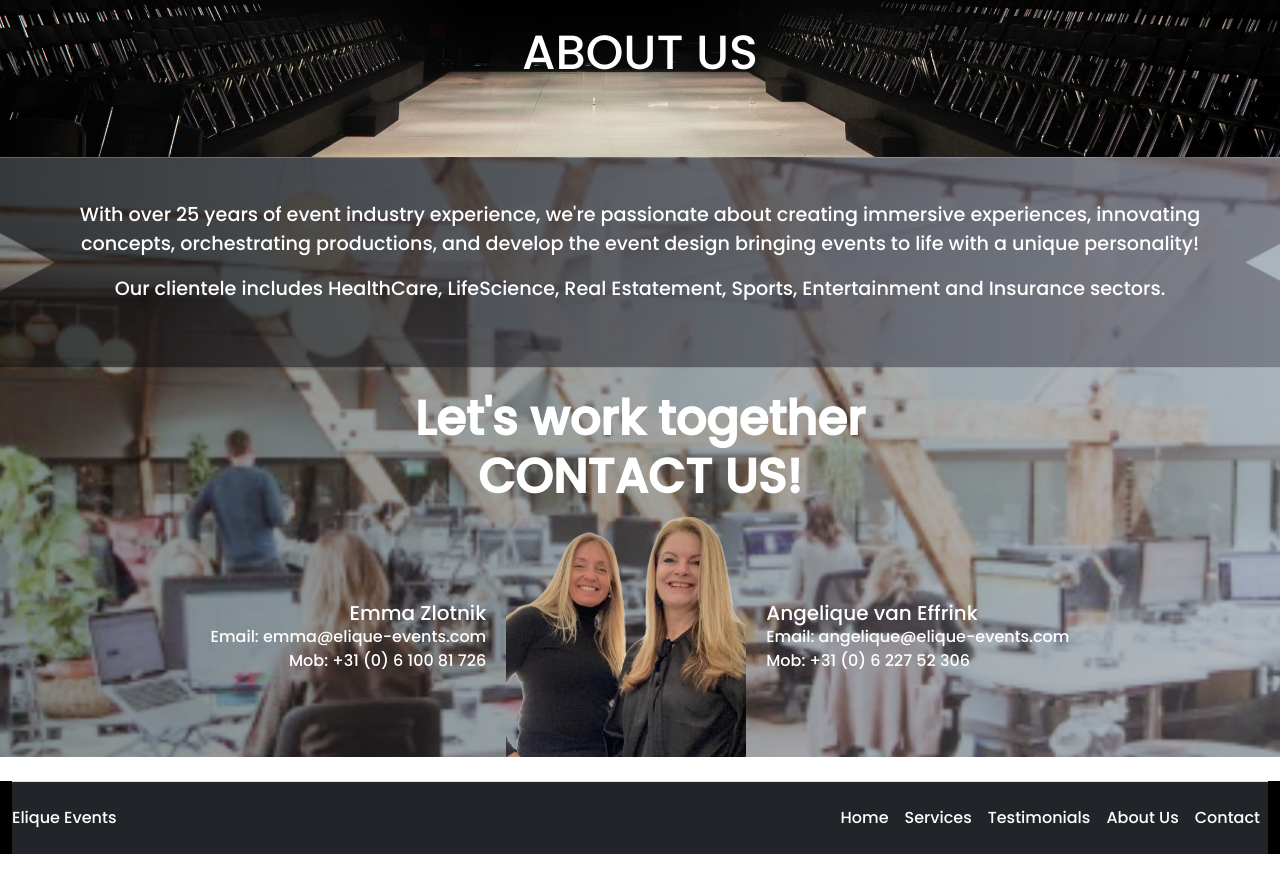
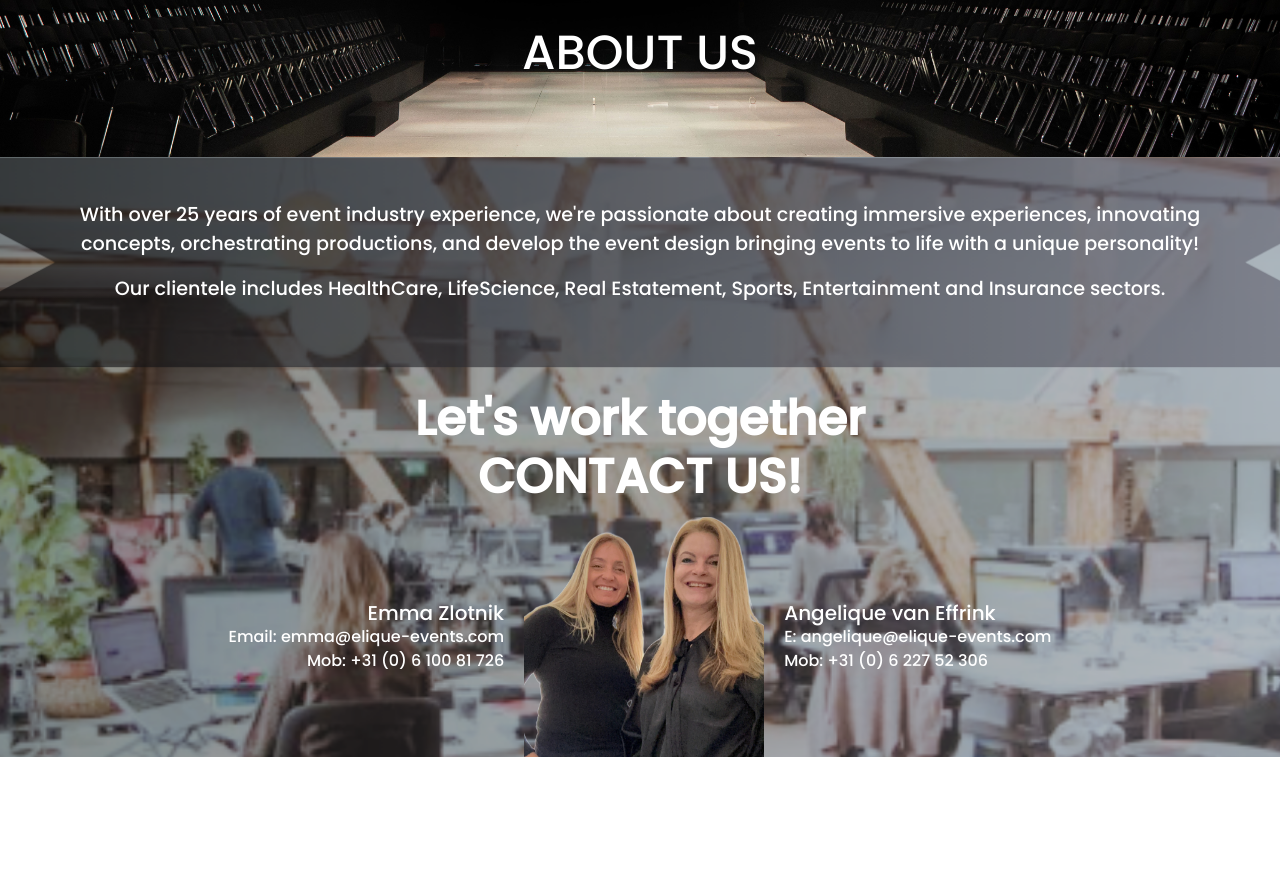
Before and after one commit to louisdasselaar/elique, a plain HTML site: page index.html in a window 1280 px wide. Shown: the part 2291-3169 px from the top of the page. After the commit the page ends 3048 px from the top, so only its background shows below. Drawn offline with nearby package versions, Linux system fonts and the light colour scheme; a web font is replaced by a local one.

Commit message:
Geen footer

```diff
--- a/index.html
+++ b/index.html
@@ -228,36 +228,13 @@
         <div class="contactAngelique">
           <div class="contact">
             <h5>Angelique van Effrink</h5>
-            <p>Email: angelique@elique-events.com</p>
+            <p>E: angelique@elique-events.com</p>
             <p>Mob: +31 (0) 6 227 52 306</p>
           </div>
         </div>
       </div>
     </div>
   </main>
-
-  <!-- Footer -->
-  <div class="footer">
-    <div class="container-fluid"> <!-- Veranderd naar container-fluid -->
-      <footer class="d-flex flex-wrap justify-content-between align-items-center py-3 my-4 border-top bg-dark text-white"> <!-- bg-dark en text-white toegevoegd -->
-        <p class="col-md-4 mb-0">Elique Events</p> <!-- text-muted verwijderd -->
-
-        <a href="/" class="col-md-2 d-flex align-items-center justify-content-center mb-3 mb-md-0 me-md-auto link-light text-decoration-none"> <!-- link-dark veranderd naar link-light -->
-          <svg class="bi me-2" width="40" height="32"><use xlink:href="#bootstrap"></use></svg>
-        </a>
-
-        <ul class="nav col-md-5 justify-content-end">
-          <li class="nav-item"><a href="#" class="nav-link px-2 text-white">Home</a></li> <!-- text-muted veranderd naar text-white -->
-          <li class="nav-item"><a href="#" class="nav-link px-2 text-white">Services</a></li>
-          <li class="nav-item"><a href="#" class="nav-link px-2 text-white">Testimonials</a></li>
-          <li class="nav-item"><a href="#" class="nav-link px-2 text-white">About Us</a></li>
-          <li class="nav-item"><a href="#" class="nav-link px-2 text-white">Contact</a></li>
-        </ul>
-      </footer>
-    </div>
-  </div>
-
-
 
   <!-- Scripts -->
   <script src="index.js" charset="UTF-8"></script>
--- a/style.css
+++ b/style.css
@@ -492,19 +492,6 @@ header {
     margin: 0;
 }
 
-/* Footer */
-.footer {
-    background-color: #000; /* Zwart */
-    color: #fff; /* Witte tekst */
-  }
-
-  .footer a {
-    color: #fff; /* Maakt alle links binnen de footer wit */
-  }
-
-  .footer a:hover {
-    color: #ccc; /* Lichtgrijze kleur voor hover-effect */
-  }
 /* Responsive design */
 @media(max-width: 1024px) {
     /* Navbar */
```
